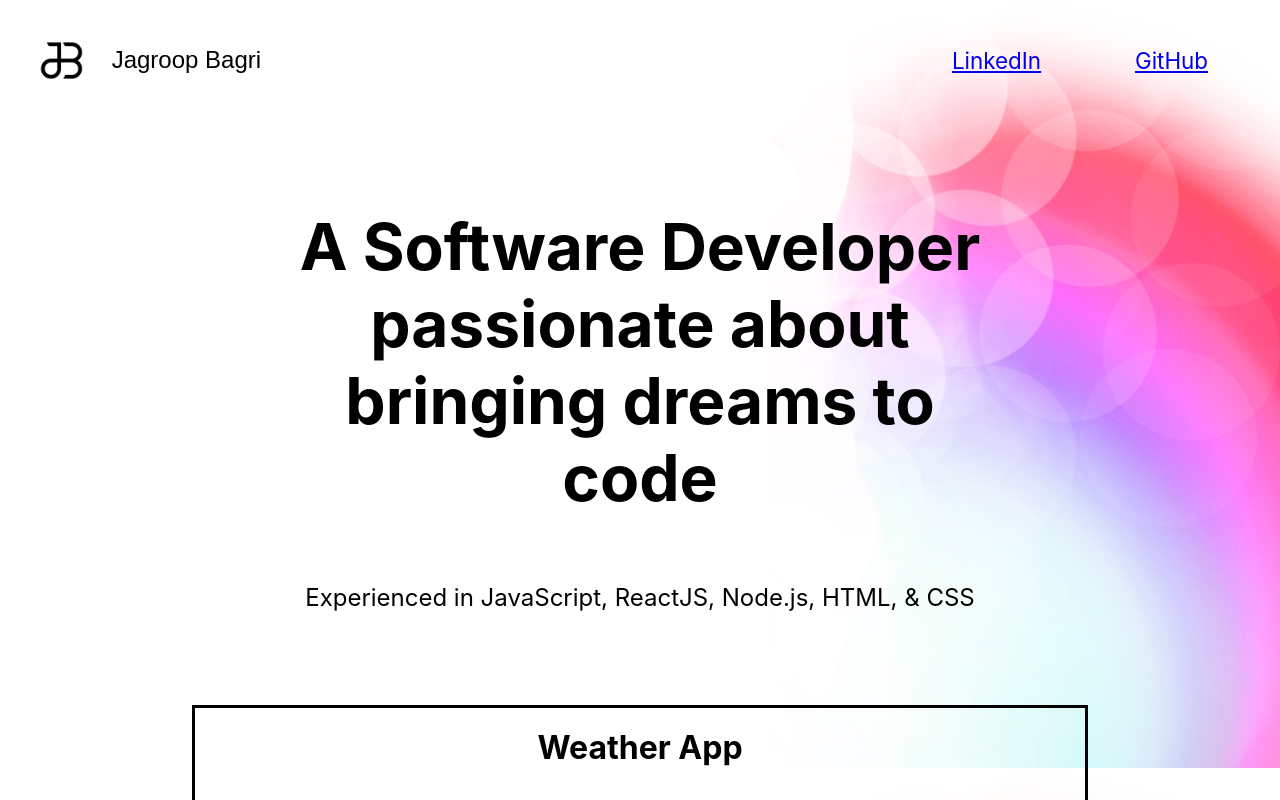
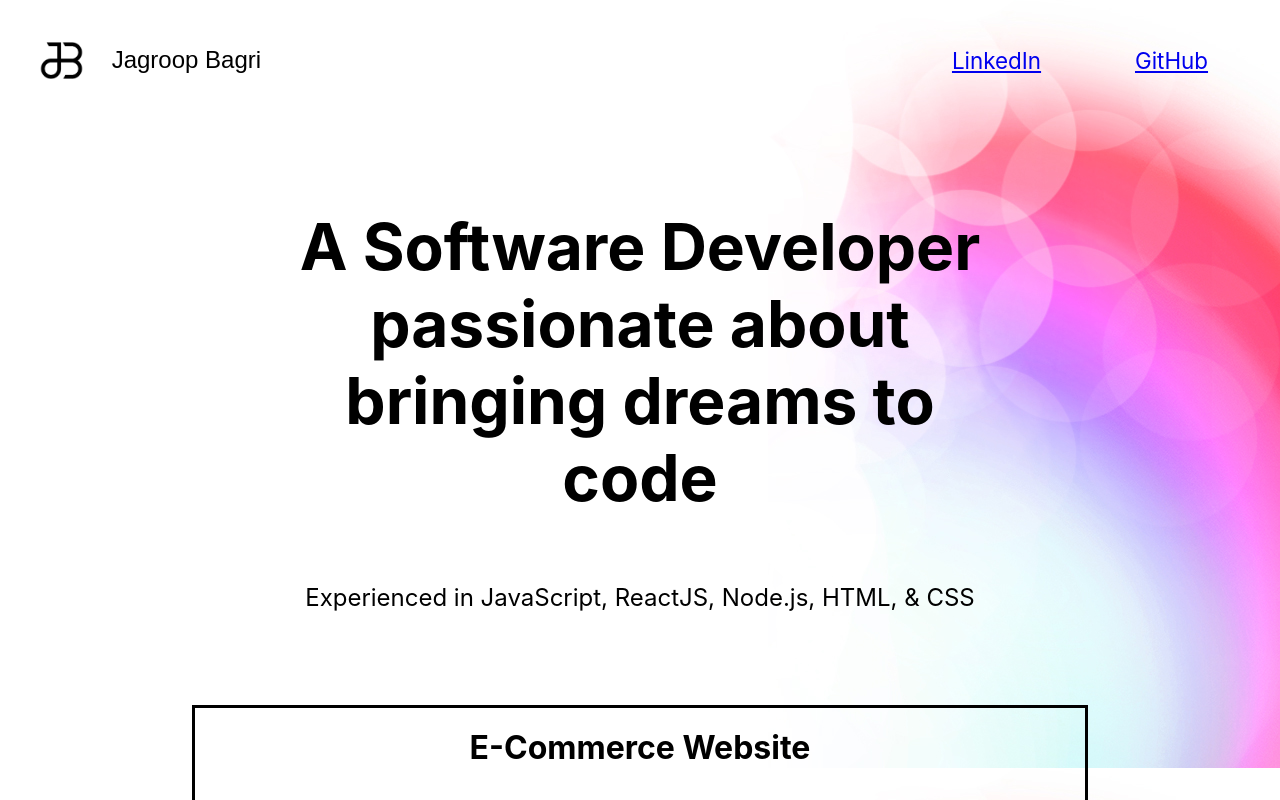
Before and after one commit to JagroopBagri/personal-portfolio, a React (Create React App) app: page / in a window 1280 px wide. Shown: the top 800 px of the page. Built offline with nearby package versions, Linux system fonts and the light colour scheme.

Commit message:
added new project

```diff
--- a/src/App.js
+++ b/src/App.js
@@ -6,12 +6,22 @@ import calculator from './images/calculator.png';
 import todo from './images/todo-app.png';
 import etch from './images/etch.png';
 import portfolio from './images/personal-portfolio.png';
+import homepage from './images/homepage.png';
 
 function App() {
   return (
     <div className="App">
       <Header />
       <Intro />
+      <Project
+        title="E-Commerce Website"
+        image={homepage}
+        link="https://jagroopbagri.github.io/clothing-store/"
+        repo="https://github.com/JagroopBagri/clothing-store"
+        summary="Clean design of an e-commerce page with shopping-cart capabilities. Learning outcomes: Solidify knowledge and practical use of react hooks and props.
+        Further comprehension of state management and state lifting in React"
+        technology="ReactJS, JavaScript, HTML, CSS, Webpack"
+      />
       <Project
         title="Weather App"
         image={weatherApp}
```
Also changed, not shown: src/images/homepage.png (added), 15 other files (tests, documents, lock files or other folders).
